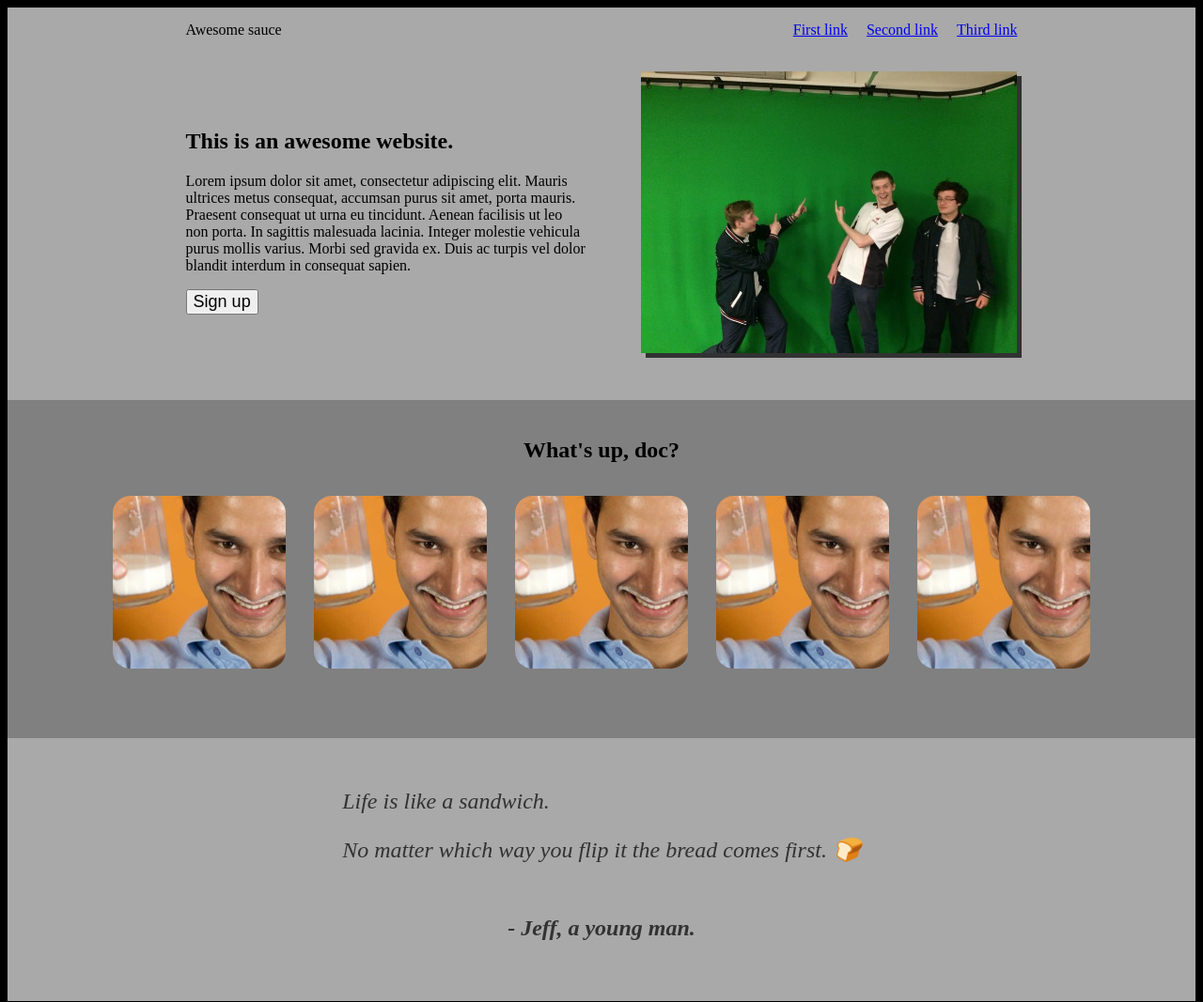
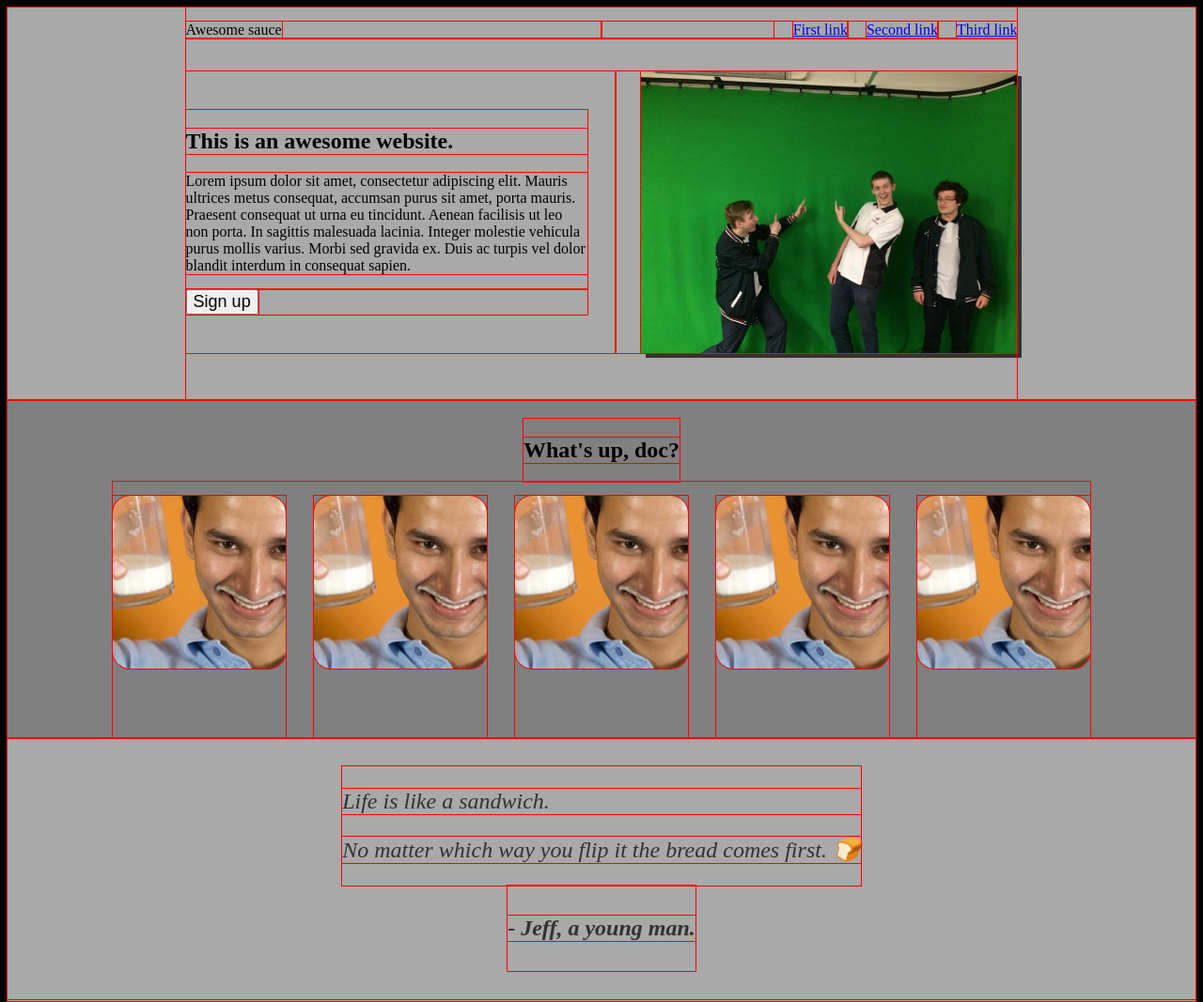
Before and after one commit to davlondev/flexbox-landing-page, a plain HTML site: page index.html in a window 1280 px wide. Shown: the whole page at 94% size. Drawn offline with Linux system fonts and the light colour scheme.

Commit message:
fixed zoom size for images

```diff
--- a/style.css
+++ b/style.css
@@ -7,7 +7,7 @@ body {
 }
 
 * {
-    ioutline: 1px solid red;
+    outline: 1px solid red;
 }
 
 .container {
@@ -88,6 +88,7 @@ body {
 
 #second-section img {
     border-radius: 10%;
+    width: 100%;
 }
 
 #third-section {
@@ -114,5 +115,5 @@ body {
 }
 
 #quote-author {
-justify-content: right;
+    justify-content: right;
 }
```
